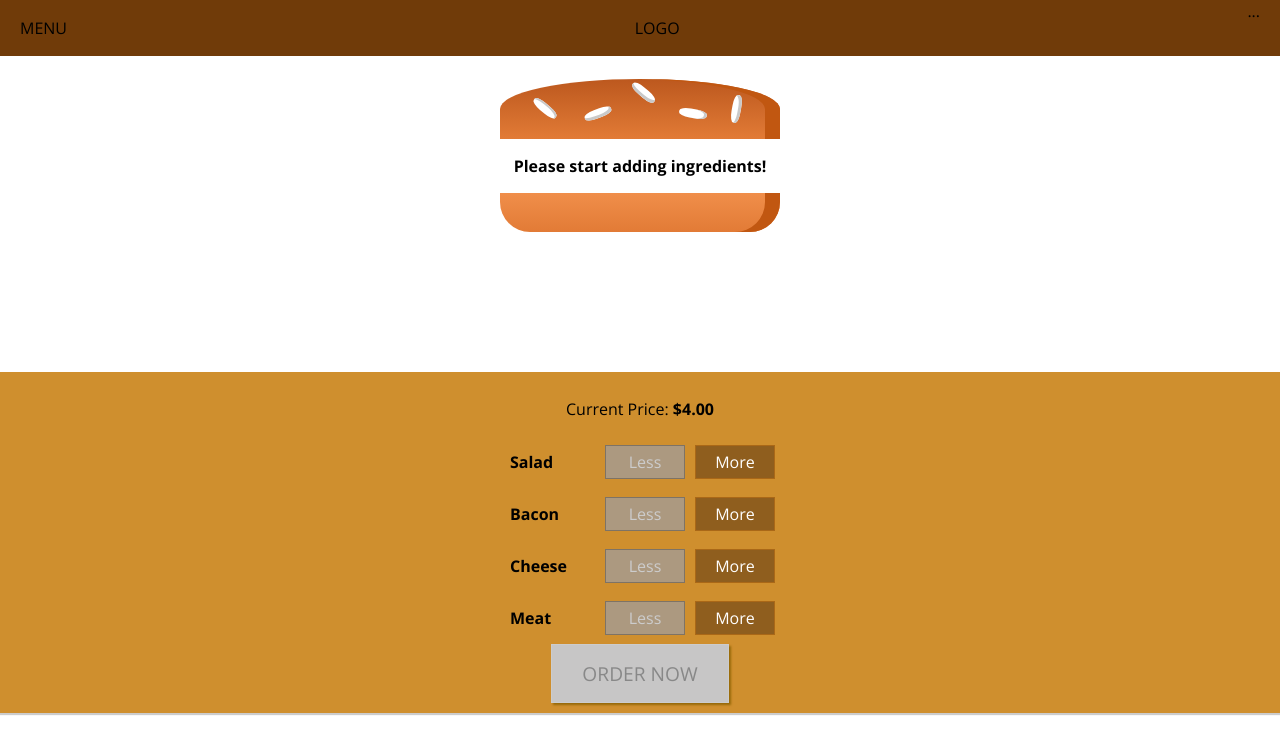
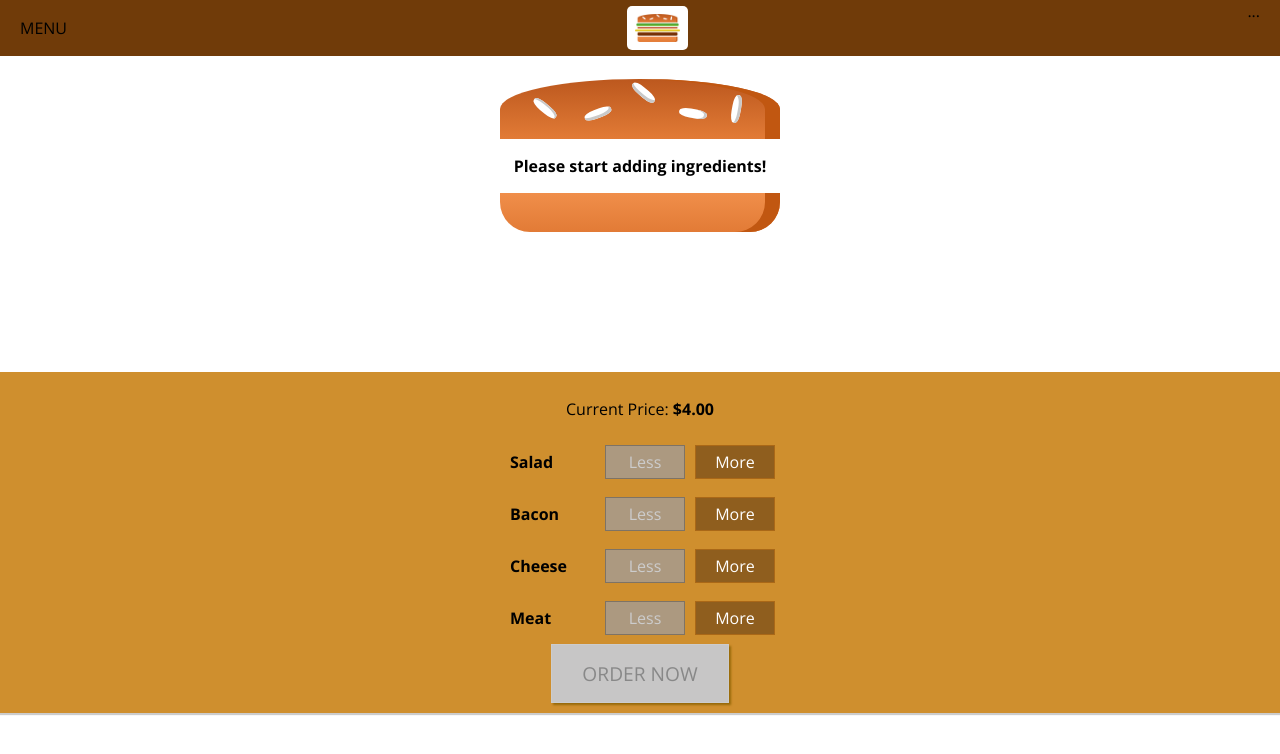
Before and after one commit to LordCracken/burger-builder, a React (Create React App) app: page / in a window 1280 px wide. Shown: the top 754 px of the page. Built offline with nearby package versions, Linux system fonts and the light colour scheme.

Commit message:
add app logo

```diff
--- /dev/null
+++ b/src/components/Logo/Logo.js
@@ -0,0 +1,12 @@
+import React from 'react';
+
+import burgerLogo from '../../assets/images/burger-logo.png';
+import classes from './Logo.module.css';
+
+const Logo = () => (
+  <div className={classes.Logo}>
+    <img src={burgerLogo} alt="MyBurger" />
+  </div>
+);
+
+export default Logo;
--- /dev/null
+++ b/src/components/Logo/Logo.module.css
@@ -0,0 +1,11 @@
+.Logo {
+  box-sizing: border-box;
+  padding: 8px;
+  height: 80%;
+  background-color: #fff;
+  border-radius: 5px;
+}
+
+.Logo img {
+  height: 100%;
+}
--- a/src/components/Navigation/Toolbar/Toolbar.js
+++ b/src/components/Navigation/Toolbar/Toolbar.js
@@ -1,11 +1,12 @@
 import React from 'react';
 
-import classes from './Toolbar.module.css'
+import classes from './Toolbar.module.css';
+import Logo from '../../Logo/Logo';
 
 const Toolbar = () => (
   <header className={classes.Toolbar}>
     <div>MENU</div>
-    <div>LOGO</div>
+    <Logo />
     <nav>
       ...
     </nav>
```
Also changed, not shown: src/assets/images/burger-logo.png (added).
